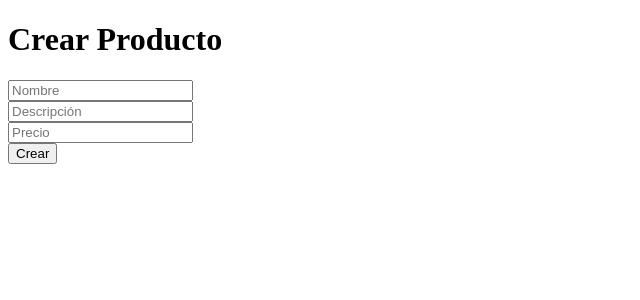
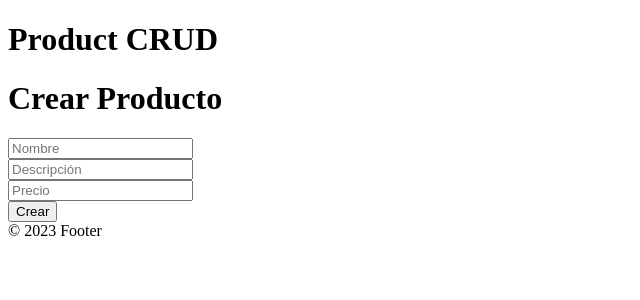
Before and after one commit to cigotete/react-study-crud-basic-frontend, a React (Vite) app: page /create in a window 1280 px wide. Shown: the top 300 px of the page, without its empty margins (0-640 px from the left). Built offline with nearby package versions, Linux system fonts and the light colour scheme; no server answers.

Commit message:
Adding Layout component.

```diff
--- /dev/null
+++ b/src/layout/Layout.jsx
@@ -0,0 +1,14 @@
+
+export const Layout = ({ children }) => {
+  return (
+    <div>
+      <header>
+        <h1>Product CRUD</h1>
+      </header>
+
+      <main>{children}</main>
+
+      <footer>&copy; 2023 Footer</footer>
+    </div>
+  );
+};
--- a/src/products/ProductCreate.jsx
+++ b/src/products/ProductCreate.jsx
@@ -1,6 +1,7 @@
 import { useState } from 'react';
 import { Link } from 'react-router-dom';
 import axios from 'axios';
+import { Layout } from '../layout/layout';
 
 export const ProductCreate = () => {
   const url= import.meta.env.VITE_CRUD_API_URL;
@@ -34,6 +35,7 @@
   };
 
   return (
+    <Layout>
     <div>
       <h1>Crear Producto</h1>
       {message.length > 0 ?
@@ -71,5 +73,6 @@
       </div>
       }
     </div>
+    </Layout>
   );
 }
--- a/src/products/ProductDelete.jsx
+++ b/src/products/ProductDelete.jsx
@@ -1,6 +1,7 @@
 import { useState, useEffect } from 'react';
 import { useParams, Link } from 'react-router-dom';
 import axios from 'axios';
+import { Layout } from '../layout/layout';
 
 export const ProductDelete = () => {
   const url= import.meta.env.VITE_CRUD_API_URL;
@@ -57,6 +58,7 @@
 
   return (
     <>
+    <Layout>
       <div>
         <h1>Borrar Producto</h1>
         {message.length > 0 ?
@@ -82,6 +84,7 @@
         </div>
       }
       </div>
+      </Layout>
     </>
   );
 }
--- a/src/products/ProductEdit.jsx
+++ b/src/products/ProductEdit.jsx
@@ -1,6 +1,7 @@
 import { useState, useEffect } from 'react';
 import { useParams, Link } from 'react-router-dom';
 import axios from 'axios';
+import { Layout } from '../layout/layout';
 
 export const ProductEdit = () => {
   const url= import.meta.env.VITE_CRUD_API_URL;
@@ -60,6 +61,7 @@
   };
 
   return (
+    <Layout>
     <div>
       <h1>Editar Producto</h1>
       {message.length > 0 ?
@@ -94,5 +96,6 @@
       </div>
       }
     </div>
+    </Layout>
   );
 }
--- a/src/products/ProductList.jsx
+++ b/src/products/ProductList.jsx
@@ -1,6 +1,7 @@
 import React, { useState, useEffect } from 'react';
 import { Link } from 'react-router-dom';
 import axios from 'axios';
+import { Layout } from '../layout/layout';
 
 export const ProductList = () => {
   const url= import.meta.env.VITE_CRUD_API_URL;
@@ -26,6 +27,7 @@
   }
 
   return (
+    <Layout>
     <div>
       <h1>Lista de Productos</h1>
       <div>
@@ -67,5 +69,6 @@
         </table>
     </div>
     </div>
+    </Layout>
   );
 }
```
